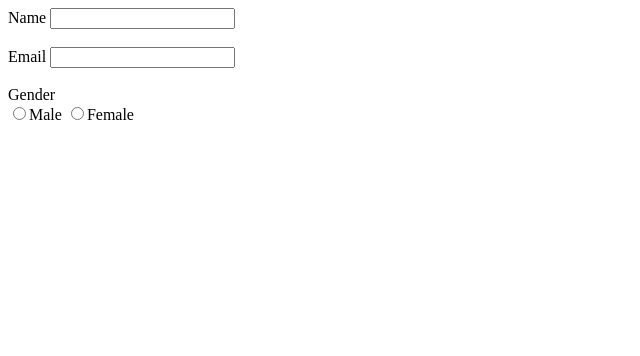
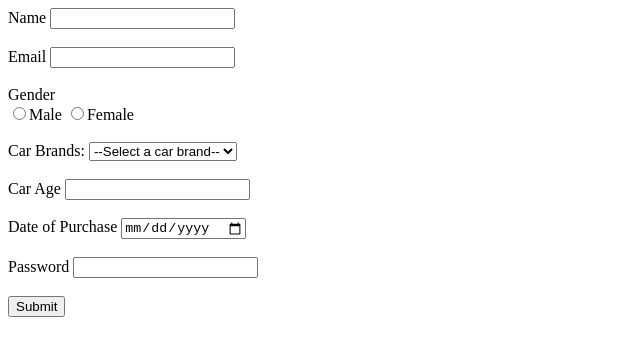
Before and after one commit to acciojob/car-insurance-form-kvniranwb, a website: page main.html in a window 1280 px wide. Shown: the whole page, without its empty margins (0-640 px from the left). Drawn offline with Linux system fonts and the light colour scheme.

Commit message:
created a submission

```diff
--- a/main.html
+++ b/main.html
@@ -23,7 +23,30 @@
 	<br>
 	<input type="radio" id="name" name="gender" required>Male</input>
 	<input type="radio" id="name" name="gender" required>Female</input>
-
+	<br>
+	<br>
+	<label for="cars">Car Brands:</label>
+<select id="cars" name="cars">
+    <option value="">--Select a car brand--</option>
+    <option value="bmw">BMW</option>
+    <option value="audi">Audi</option>
+    <option value="mercedez">Mercedez</option>
+</select>
+<br>
+<br>
+	<label for="carage">Car Age</label>
+	<input type="number" id="carage" required>
+	<br>
+	<br>
+	<label for="dop">Date of Purchase</label>
+	<input type="date" id="dop" required/>
+	<br>
+	<br>
+		<label for="password">Password</label>
+	<input type="password" id="password" required/>
+	<br>
+	<br>
+	<input type="submit">
 </form>
 </body>
 
```
